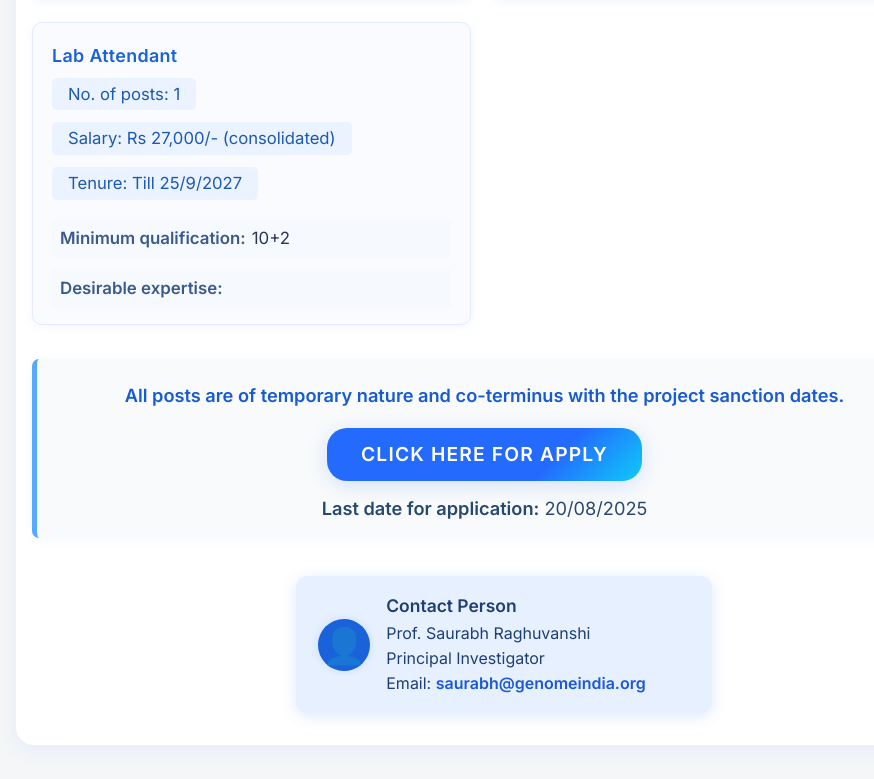
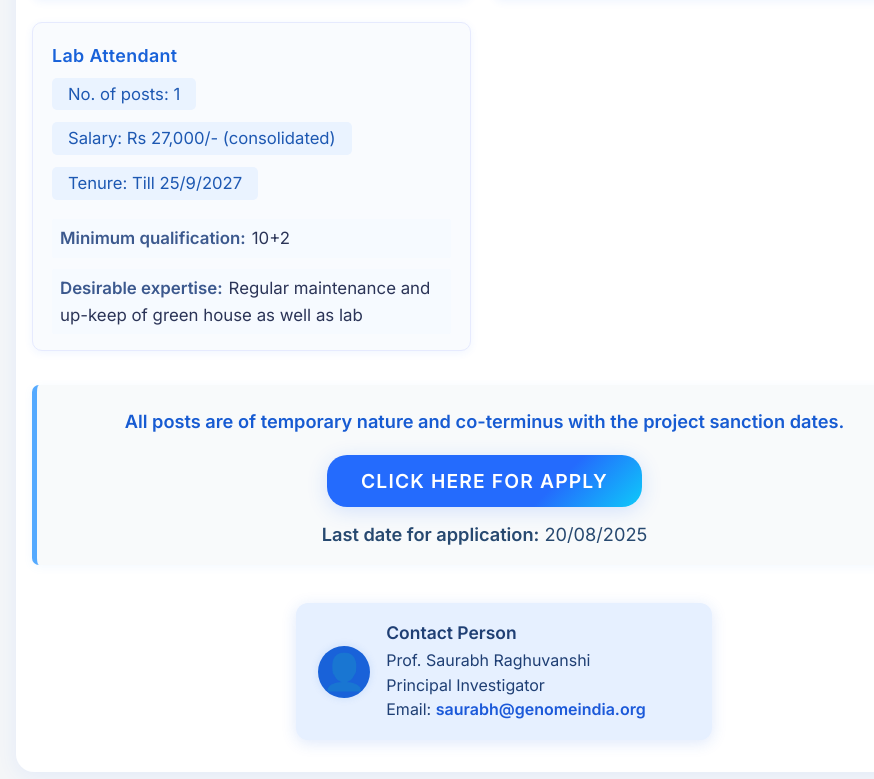
Before and after one commit to srlab-udsc/jobportal, a plain HTML site: page index.html in a window 1280 px wide. Shown: the part 1706-2485 px from the top of the page, without its empty margins (158-1032 px from the left). Drawn offline with Linux system fonts and the light colour scheme.

Commit message:
Update index.html

```diff
--- a/index.html
+++ b/index.html
@@ -344,7 +344,7 @@
             <span class="jobflextag">Tenure: Till 25/9/2027</span>
           </div>
           <div class="job-qual"><span class="job-label">Minimum qualification:</span>10+2</div>
-          <div class="job-qual"><span class="job-label">Desirable expertise:</span>&nbsp;</div>
+          <div class="job-qual"><span class="job-label">Desirable expertise:</span>Regular maintenance and up-keep of green house as well as lab</div>
         </div>
       </div>
     </section>
```
